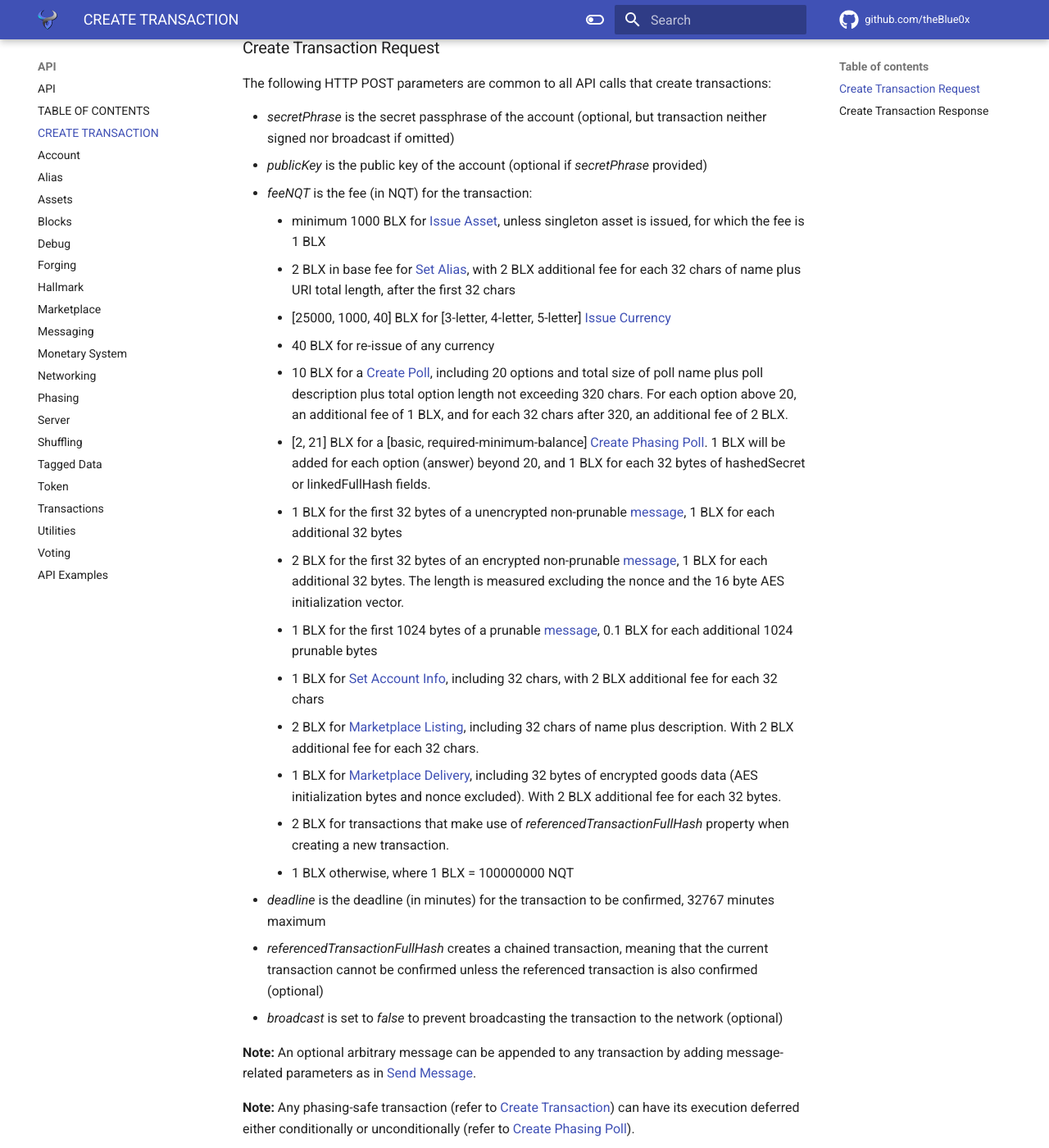
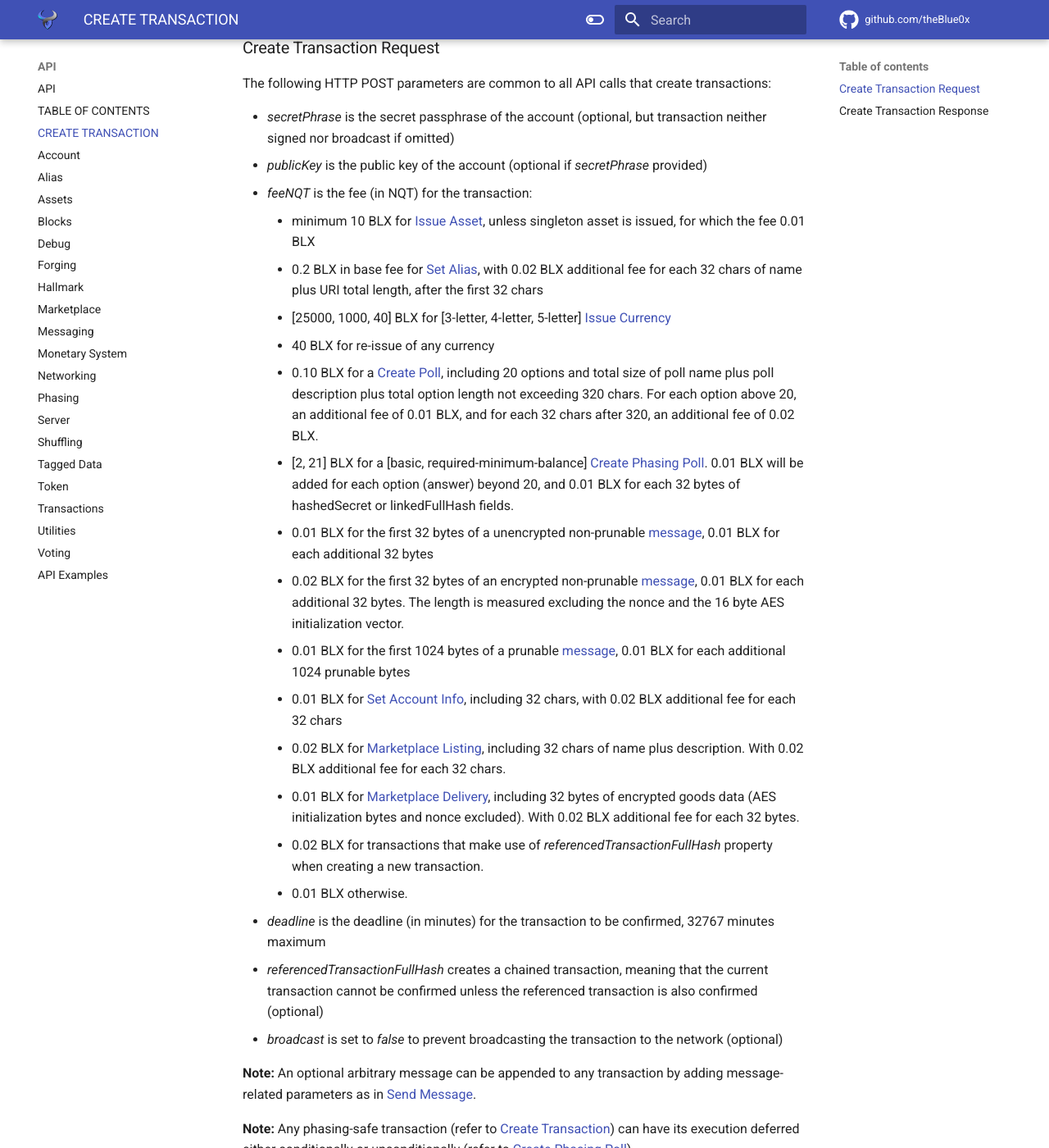
Before and after one commit to theBlue0x/docs, an MkDocs documentation site: the page built from docs/api/create_transaction.md, in a window 1280 px wide and 1400 px high, scrolled down 1495 px. Shown: the whole window at 82% size. Built offline with MkDocs 1.6.1 and Material for MkDocs 9.7.7, drawn with Linux system fonts in a browser that asks for light colours.

Commit message:
update fee structure to reflect chain

```diff
--- a/docs/api/create_transaction.md
+++ b/docs/api/create_transaction.md
@@ -43,20 +43,20 @@
 *   _secretPhrase_ is the secret passphrase of the account (optional, but transaction neither signed nor broadcast if omitted)
 *   _publicKey_ is the public key of the account (optional if _secretPhrase_ provided)
 *   _feeNQT_ is the fee (in NQT) for the transaction:
-    *   minimum 1000 BLX for [Issue Asset](assets.md#issue-asset "The Blue0x API"), unless singleton asset is issued, for which the fee is 1 BLX
-    *   2 BLX in base fee for [Set Alias](alias.md#set-alias "The Blue0x API"), with 2 BLX additional fee for each 32 chars of name plus URI total length, after the first 32 chars
+    *   minimum 10 BLX for [Issue Asset](assets.md#issue-asset "The Blue0x API"), unless singleton asset is issued, for which the fee 0.01 BLX
+    *   0.2 BLX in base fee for [Set Alias](alias.md#set-alias "The Blue0x API"), with 0.02 BLX additional fee for each 32 chars of name plus URI total length, after the first 32 chars
     *   \[25000, 1000, 40\] BLX for \[3-letter, 4-letter, 5-letter\] [Issue Currency](monetary_system.md#issue-currency "The Blue0x API")
     *   40 BLX for re-issue of any currency
-    *   10 BLX for a [Create Poll](voting.md#create-poll "The Blue0x API"), including 20 options and total size of poll name plus poll description plus total option length not exceeding 320 chars. For each option above 20, an additional fee of 1 BLX, and for each 32 chars after 320, an additional fee of 2 BLX.
-    *   \[2, 21\] BLX for a \[basic, required-minimum-balance\] [Create Phasing Poll](phasing.md#create-phasing-poll "The Blue0x API"). 1 BLX will be added for each option (answer) beyond 20, and 1 BLX for each 32 bytes of hashedSecret or linkedFullHash fields.
-    *   1 BLX for the first 32 bytes of a unencrypted non-prunable [message](messaging.md#send-message "The Blue0x API"), 1 BLX for each additional 32 bytes
-    *   2 BLX for the first 32 bytes of an encrypted non-prunable [message](messaging.md#send-message "The Blue0x API"), 1 BLX for each additional 32 bytes. The length is measured excluding the nonce and the 16 byte AES initialization vector.
-    *   1 BLX for the first 1024 bytes of a prunable [message](messaging.md#send-message "The Blue0x API"), 0.1 BLX for each additional 1024 prunable bytes
-    *   1 BLX for [Set Account Info](account.md#set-account-info "The Blue0x API"), including 32 chars, with 2 BLX additional fee for each 32 chars
-    *   2 BLX for [Marketplace Listing](marketplace.md#dgs-listing "The Blue0x API"), including 32 chars of name plus description. With 2 BLX additional fee for each 32 chars.
-    *   1 BLX for [Marketplace Delivery](marketplace.md#dgs-delivery "The Blue0x API"), including 32 bytes of encrypted goods data (AES initialization bytes and nonce excluded). With 2 BLX additional fee for each 32 bytes.
-    *   2 BLX for transactions that make use of _referencedTransactionFullHash_ property when creating a new transaction.
-    *   1 BLX otherwise, where 1 BLX = 100000000 NQT
+    *   0.10 BLX for a [Create Poll](voting.md#create-poll "The Blue0x API"), including 20 options and total size of poll name plus poll description plus total option length not exceeding 320 chars. For each option above 20, an additional fee of 0.01 BLX, and for each 32 chars after 320, an additional fee of 0.02 BLX.
+    *   \[2, 21\] BLX for a \[basic, required-minimum-balance\] [Create Phasing Poll](phasing.md#create-phasing-poll "The Blue0x API"). 0.01 BLX will be added for each option (answer) beyond 20, and 0.01 BLX for each 32 bytes of hashedSecret or linkedFullHash fields.
+    *   0.01 BLX for the first 32 bytes of a unencrypted non-prunable [message](messaging.md#send-message "The Blue0x API"), 0.01 BLX for each additional 32 bytes
+    *   0.02 BLX for the first 32 bytes of an encrypted non-prunable [message](messaging.md#send-message "The Blue0x API"), 0.01 BLX for each additional 32 bytes. The length is measured excluding the nonce and the 16 byte AES initialization vector.
+    *   0.01 BLX for the first 1024 bytes of a prunable [message](messaging.md#send-message "The Blue0x API"), 0.01 BLX for each additional 1024 prunable bytes
+    *   0.01 BLX for [Set Account Info](account.md#set-account-info "The Blue0x API"), including 32 chars, with 0.02 BLX additional fee for each 32 chars
+    *   0.02 BLX for [Marketplace Listing](marketplace.md#dgs-listing "The Blue0x API"), including 32 chars of name plus description. With 0.02 BLX additional fee for each 32 chars.
+    *   0.01 BLX for [Marketplace Delivery](marketplace.md#dgs-delivery "The Blue0x API"), including 32 bytes of encrypted goods data (AES initialization bytes and nonce excluded). With 0.02 BLX additional fee for each 32 bytes.
+    *   0.02 BLX for transactions that make use of _referencedTransactionFullHash_ property when creating a new transaction.
+    *   0.01 BLX otherwise.
 *   _deadline_ is the deadline (in minutes) for the transaction to be confirmed, 32767 minutes maximum
 *   _referencedTransactionFullHash_ creates a chained transaction, meaning that the current transaction cannot be confirmed unless the referenced transaction is also confirmed (optional)
 *   _broadcast_ is set to _false_ to prevent broadcasting the transaction to the network (optional)
```
Also changed, not shown: docs/learn_more/BLX.md (+4 -4 lines), docs/learn_more/currencies.md (+4 -2 lines), docs/learn_more/marketplace.md (+1 -1 lines).
